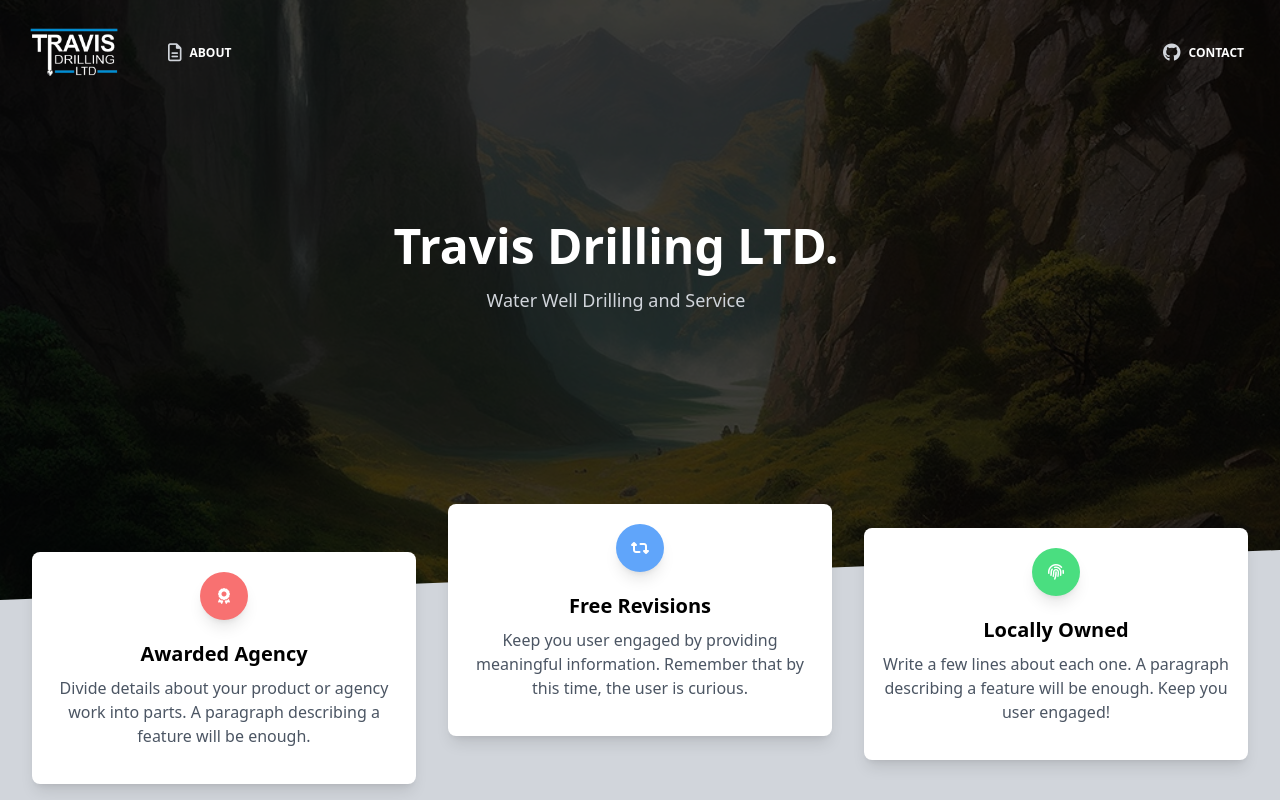
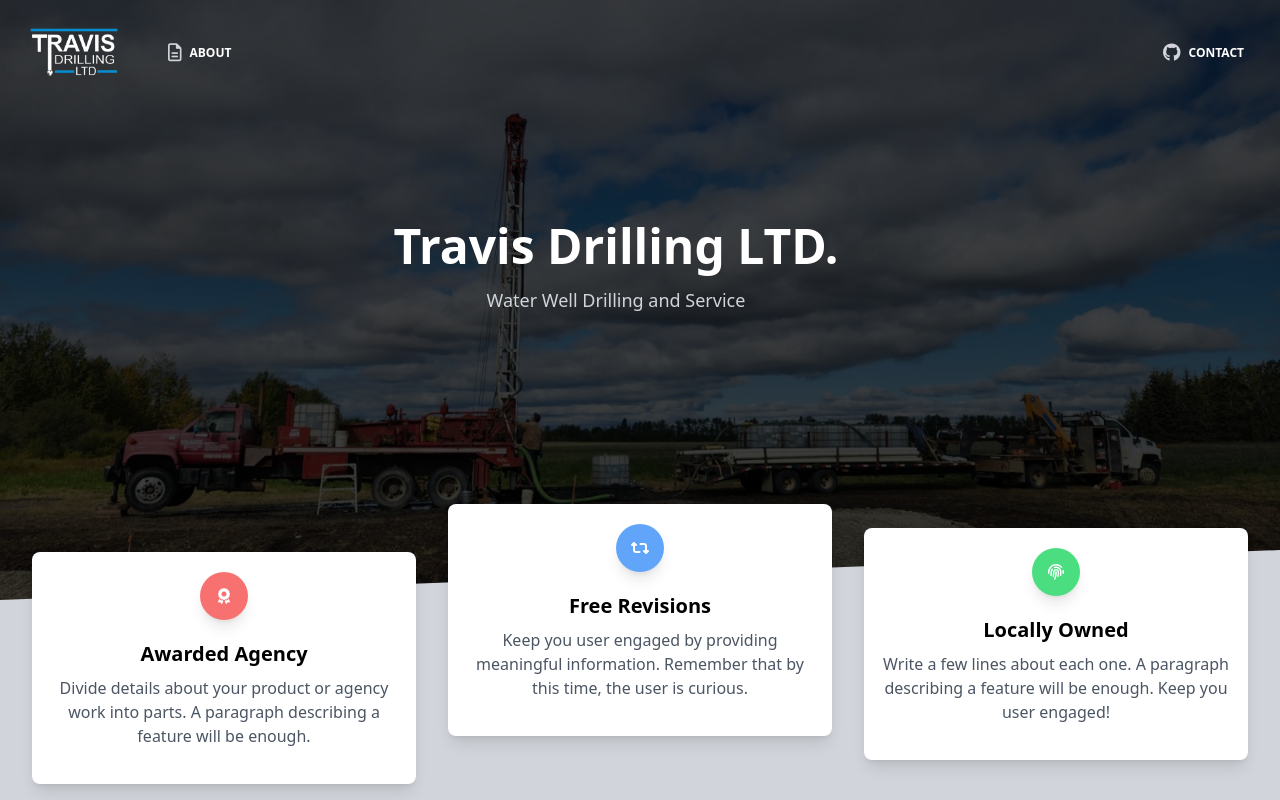
Before and after one commit to Logan9312/Travis-Drilling, a Next.js app: page / in a window 1280 px wide. Shown: the top 800 px of the page. Built offline with nearby package versions, Linux system fonts and the light colour scheme.

Commit message:
Adding rig backdrop

```diff
--- a/src/pages/index.tsx
+++ b/src/pages/index.tsx
@@ -22,7 +22,7 @@ const Hero = () => (<div className="relative pt-16 pb-32 flex content-center ite
   style={{
     minHeight: "75vh"
   }}>
-  <div className="absolute top-0 w-full h-full bg-center bg-cover bg-[url('/backdrop.png')]">
+  <div className="absolute top-0 w-full h-full bg-center bg-cover bg-[url('/rig.jpg')]">
     <span id="blackOverlay" className="w-full h-full absolute opacity-75 bg-black"></span>
   </div>
   <div className="container relative mx-auto">
```
Also changed, not shown: public/rig.jpg (added).
